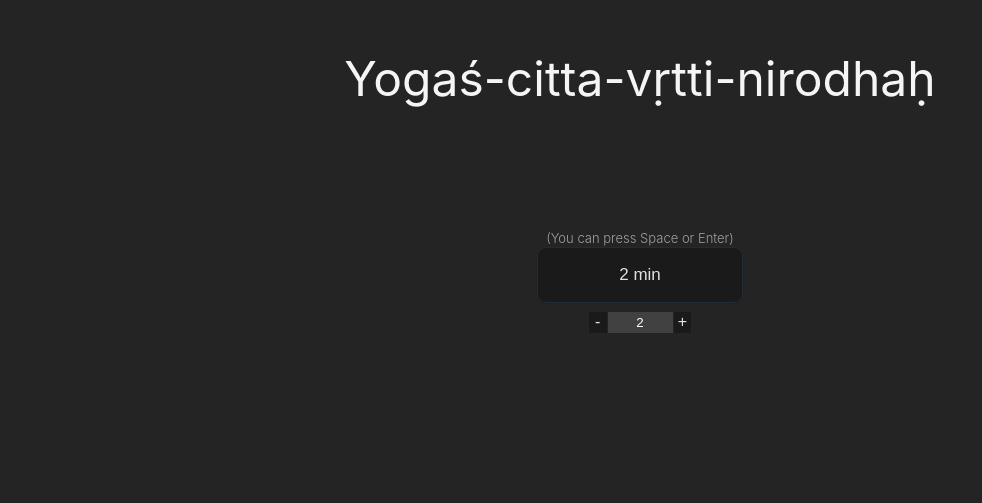
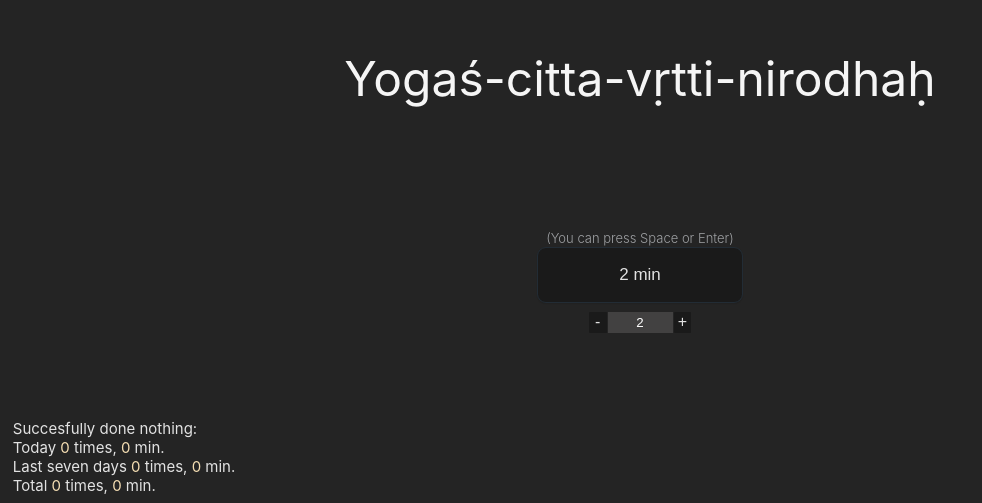
Before and after one commit to siebentod/nivritti, a React (Vite) app: page / in a window 1280 px wide. Shown: the part 297-800 px from the top of the page, without its empty margins (0-982 px from the left). Built offline with nearby package versions, Linux system fonts and the light colour scheme.

Commit message:
smallfix

```diff
--- a/src/App.jsx
+++ b/src/App.jsx
@@ -409,7 +409,8 @@ function App() {
           </div>
         )}
 
-        {(timerState === 'completed' || timerState === 'saved') && (
+        {/* {(timerState === 'completed' || timerState === 'saved') && ( */}
+        {timerState !== 'inProcess' && (
           <div className="statsSection">
             <div className="stats">
               {timerState === 'completed' || timerState === 'saved' ? (
--- a/src/App.scss
+++ b/src/App.scss
@@ -65,6 +65,9 @@ main {
         0 0 0 0 transparent;
       &:hover {
         border: 1px solid $light-button-hover;
+      }
+      &:focus {
+        outline: 1px solid darkgray;
       }
     }
   }
```
